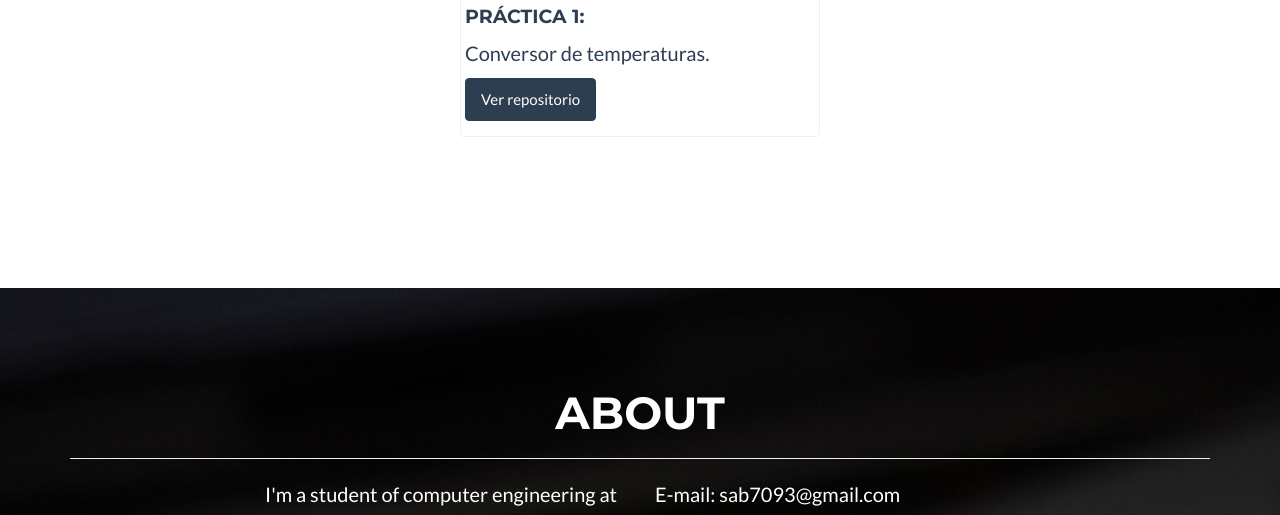
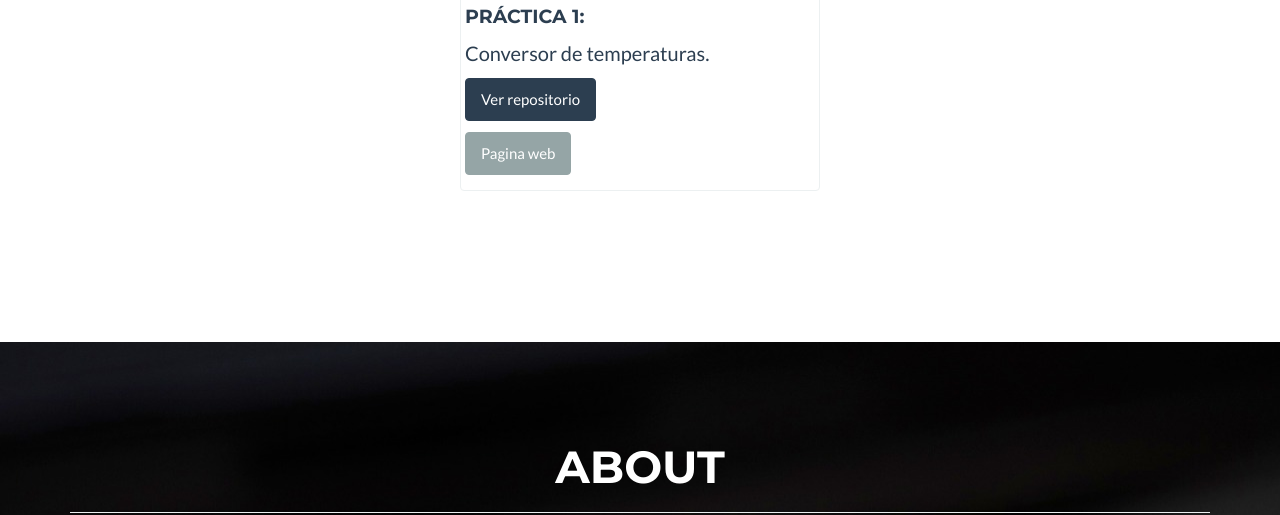
Before and after one commit to SCeruso/alu0100764666.github.io, a plain HTML site: page index.html in a window 1280 px wide. Shown: the part 2584-3099 px from the top of the page. Drawn offline with nearby package versions, Linux system fonts and the light colour scheme.

Commit message:
Update index.html

```diff
--- a/index.html
+++ b/index.html
@@ -201,7 +201,7 @@
                         <h4>Práctica 1:</h4>
                         <p>Conversor de temperaturas.</p>
                         <p><a href="https://github.com/alu0100764666/PL_practica1" class="btn btn-primary" role="button">Ver repositorio</a></p>
-                       <!-- <p><a href="https://alu0100764666.github.io/PL_practica1" class="btn btn-default" role="button">Pagina web</a></p>-->
+                        <p><a href="https://alu0100764666.github.io/PL_practica1" class="btn btn-default" role="button">Pagina web</a></p>
                     </div>
                 </div>
             </div>
```
